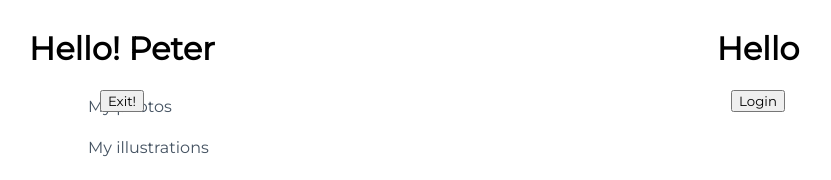
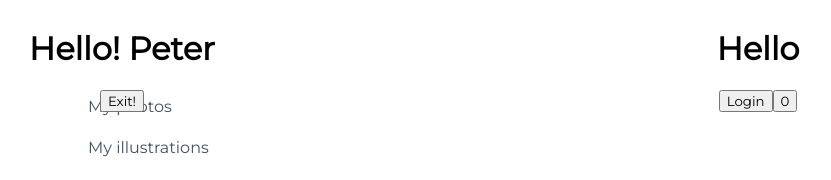
Before and after one commit to kedi1991/react-challenges2023, a React (Create React App) app in the folder my-app/: page / in a window 1280 px wide. Shown: the top 180 px of the page, without its empty margins (1-832 px from the left). Built offline with nearby package versions, Linux system fonts and the light colour scheme.

Commit message:
Add incremental number and states

```diff
--- a/my-app/src/components/StatefulGreetingWithResponse.js
+++ b/my-app/src/components/StatefulGreetingWithResponse.js
@@ -6,14 +6,16 @@ class StatefulGreetingWithRespose extends React.Component{
         super(props)
         this.state = {
             greeting:"Hello",
-            buttonText:"Login"
+            buttonText:"Login",
+            counter: 0
         }
     }
 
     manageClick = () => {
         this.setState({
             greeting: this.state.greeting === "Bye!"? "Hello": "Bye!",
-            buttonText: this.state.buttonText === "Logout"? "Login": "Logout"
+            buttonText: this.state.buttonText === "Logout"? "Login": "Logout",
+            counter: this.state.counter+=1
         }, () => {
             console.log("you just clicked me......")
 
@@ -25,6 +27,7 @@ class StatefulGreetingWithRespose extends React.Component{
         return <div>
             <h1>{this.state.greeting}</h1>
             <button onClick={this.manageClick}>{this.state.buttonText}</button>
+            <button>{this.state.counter}</button>
         </div>
      }
 }
```
